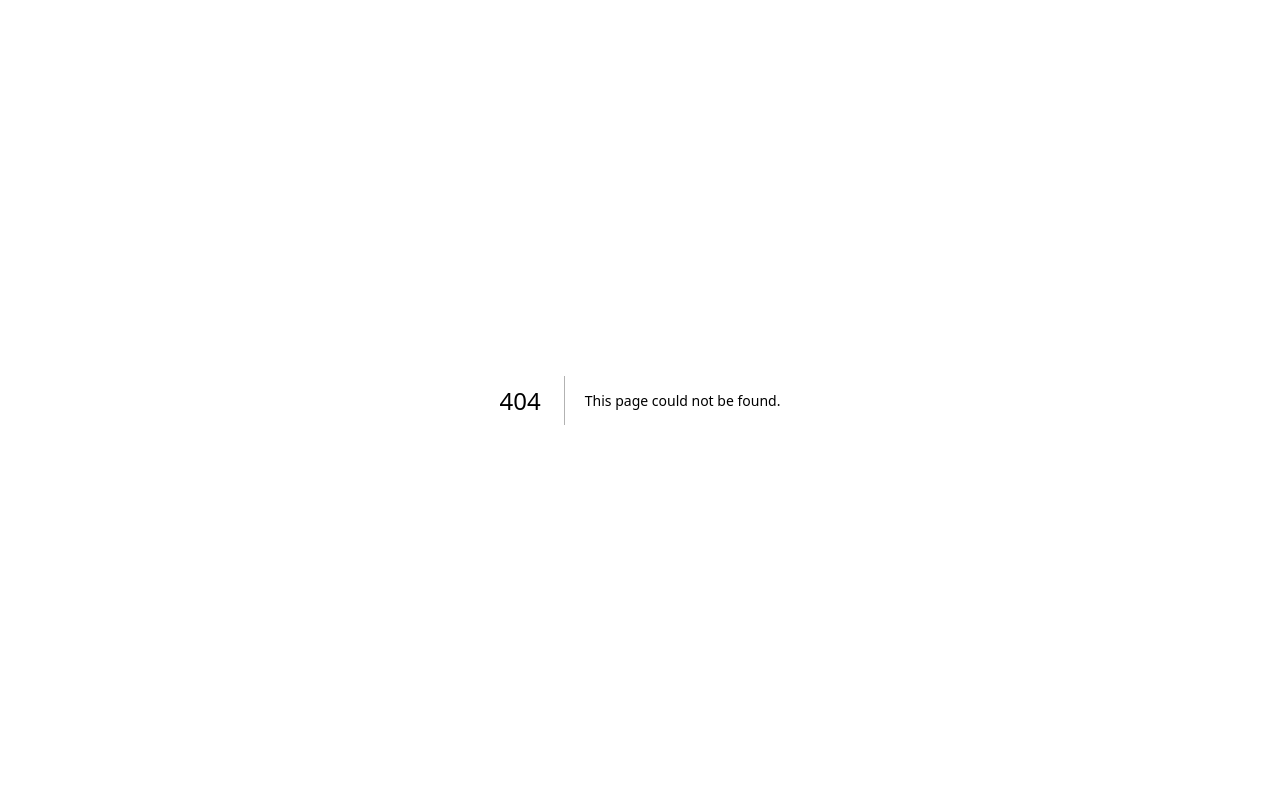
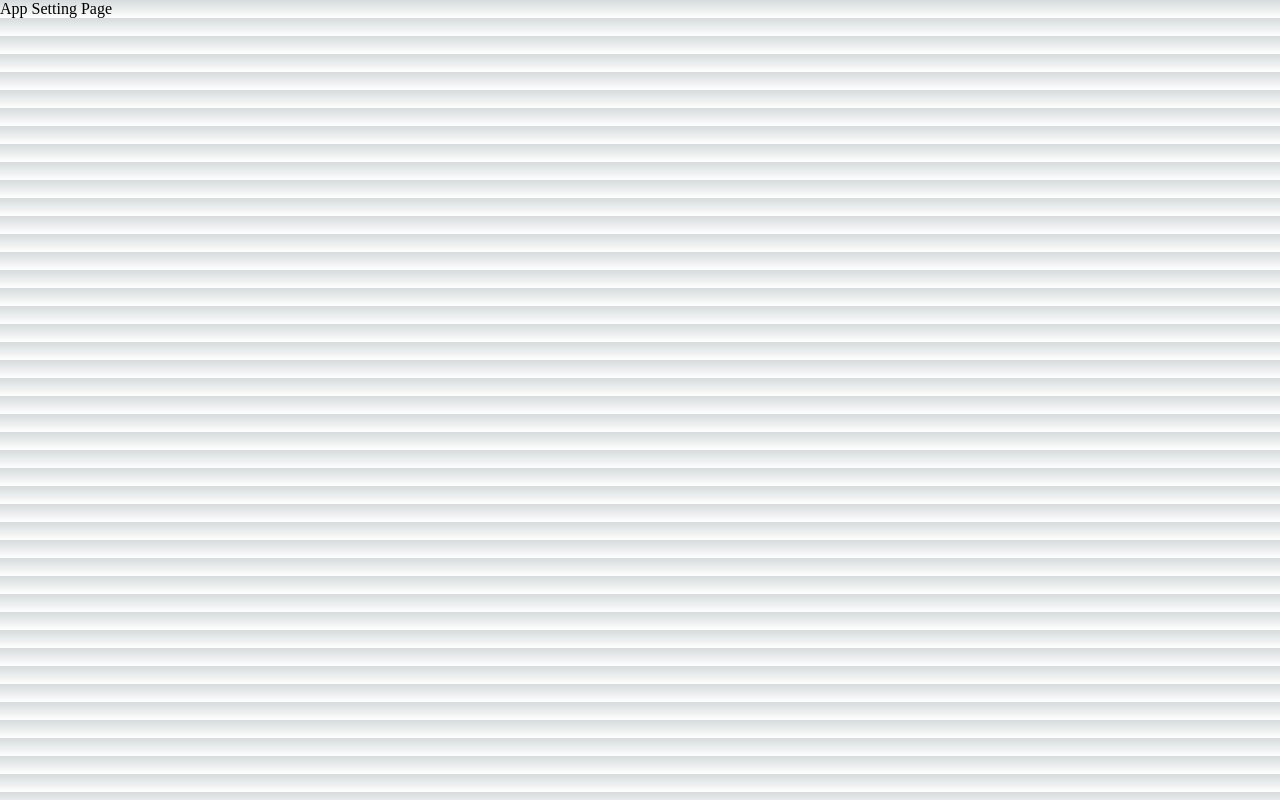
Before and after one commit to Kam141/Framework_2026, a Next.js app in the folder praktikum_3/my-app/: page /setting/app in a window 1280 px wide. Before the commit this address had no page. Built offline with nearby package versions, Linux system fonts and the light colour scheme.

Commit message:
jobsheet 3_ Langkah 3 (Nested Routing)

```diff
--- /dev/null
+++ b/praktikum_3/my-app/src/pages/setting/app.tsx
@@ -0,0 +1,9 @@
+const Appsetting = () => {
+  return (
+    <div>
+      App Setting Page
+    </div>
+  );
+};
+
+export default Appsetting;
```
Also changed, not shown: praktikum_3/my-app/src/pages/setting/user.tsx (added, +9 -0 lines).
